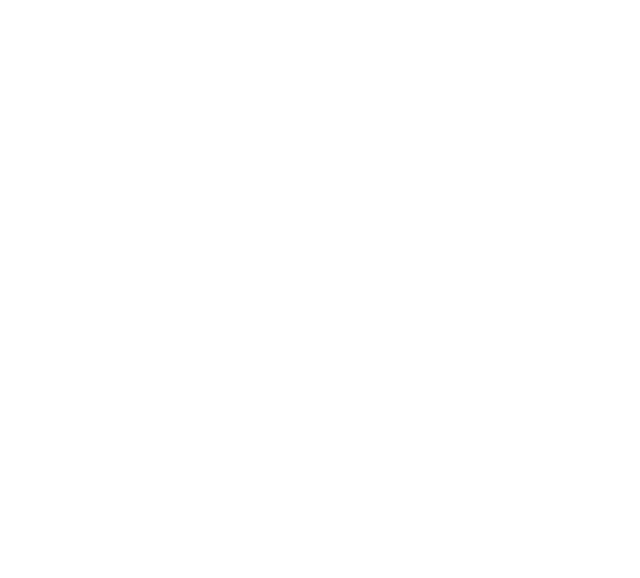
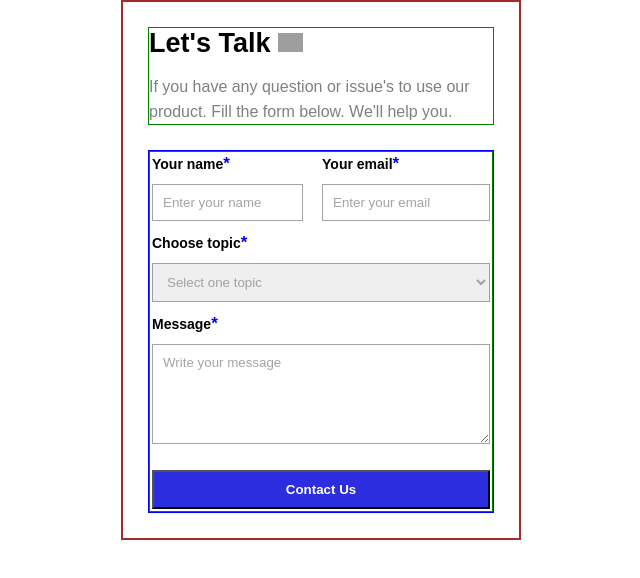
Before and after one commit to trandrev/HomeWork-08.12, a plain HTML site: page index.html in a window 1280 px wide. Shown: the whole page, without its empty margins (319-959 px from the left). Drawn offline with Linux system fonts and the light colour scheme; grey boxes are pictures that could not be loaded.

Commit message:
added the main part

```diff
--- a/index.html
+++ b/index.html
@@ -3,8 +3,55 @@
 <head>
     <meta charset="UTF-8">
     <title>Document</title>
+    <link rel="stylesheet" href="style.css">
 </head>
 <body>
 
+<div class="feedback-form">
+
+    <div class="inform">
+        <h1>Let's Talk <img src="https://api.iconify.design/twemoji:waving-hand.svg"></h1>
+        <p>If you have any question or issue's to use our product. Fill the form below. We'll help you.</p>
+    </div>
+
+    <form method="get">
+        <table>
+            <tr>
+                <td>
+                    <p><label>Your name<span>*</span></label></p>
+                    <input type="text" name="name" placeholder="Enter your name">
+                </td>
+                <td>
+                    <p><label>Your email<span>*</span></label></p>
+                    <input type="text" name="email" placeholder="Enter your email">
+                </td>
+            </tr>
+            <tr>
+                <td colspan="2">
+                    <p><label>Choose topic<span>*</span></label></p>
+                    <select name="topic">
+                        <option value="none" hidden="">Select one topic</option>
+                        <option value="topic_1">Topic 1</option>
+                        <option value="topic_2">Topic 2</option>
+                        <option value="topic_3">Topic 3</option>
+                    </select>
+                </td>
+            </tr>
+            <tr>
+                <td colspan="2">
+                    <p><label>Message<span>*</span></label></p>
+                    <textarea name="message" placeholder="Write your message"></textarea>
+                </td>
+            </tr>
+            <tr>
+                <td colspan="2">
+                    <input type="submit" value="Contact Us">
+                </td>
+            </tr>
+        </table>
+    </form>
+
+</div>
+
 </body>
 </html>
--- a/style.css
+++ b/style.css
@@ -0,0 +1,100 @@
+body, * {
+    margin: 0;
+    padding: 0;
+    box-sizing: border-box;
+    font-family: sans-serif;
+}
+
+.feedback-form {
+    width: 400px;
+    margin: 0 auto;
+    border: 2px solid brown;
+    padding: 25px;
+}
+
+.inform {
+    border: 1px solid green;
+}
+
+.inform h1 {
+    font-size: 27px;
+}
+
+.inform p {
+    color: gray;
+    line-height: 25px;
+    margin-top: 15px;
+}
+
+.inform img {
+    width: 25px;
+}
+
+/* Форма */
+
+form {
+    border: 1px solid blue;
+    margin-top: 25px;
+}
+
+form table {
+    border: 1px solid green;
+    width: 100%;
+}
+
+form label {
+    font-weight: bold;
+    font-size: 14px;
+}
+
+form span {
+    color: blue;
+    font-size: 17px;
+}
+
+select {
+    width: 100%;
+    padding: 10px 10px;
+    color: rgba(145, 145, 145, 0.833);
+    border: 1px solid rgba(145, 145, 145, 0.833);
+    margin-top: 10px;
+    margin-bottom: 10px;
+
+}
+
+textarea {
+    width: 100%;
+    height: 100px;
+    padding: 10px 10px;
+    border: 1px solid rgba(145, 145, 145, 0.833);
+    margin-top: 10px;
+}
+
+textarea::placeholder {color: rgba(145, 145, 145, 0.833);}
+
+input[type="submit"] {
+    width: 100%;
+    padding: 10px;
+    margin-top: 20px;
+    color: white;
+    background-color: rgb(45, 45, 224);
+    font-weight: bold;
+}
+
+input[name="name"] {
+    width: 90%;
+    padding: 10px;
+    border: 1px solid rgba(145, 145, 145, 0.833);
+    margin-top: 10px;
+    margin-bottom: 10px;
+}
+
+input[name="email"] {
+    width: 100%;
+    padding: 10px;
+    border: 1px solid rgba(145, 145, 145, 0.833);
+    margin-top: 10px;
+    margin-bottom: 10px;
+}
+
+input::placeholder {color: rgba(145, 145, 145, 0.833);;}
```
